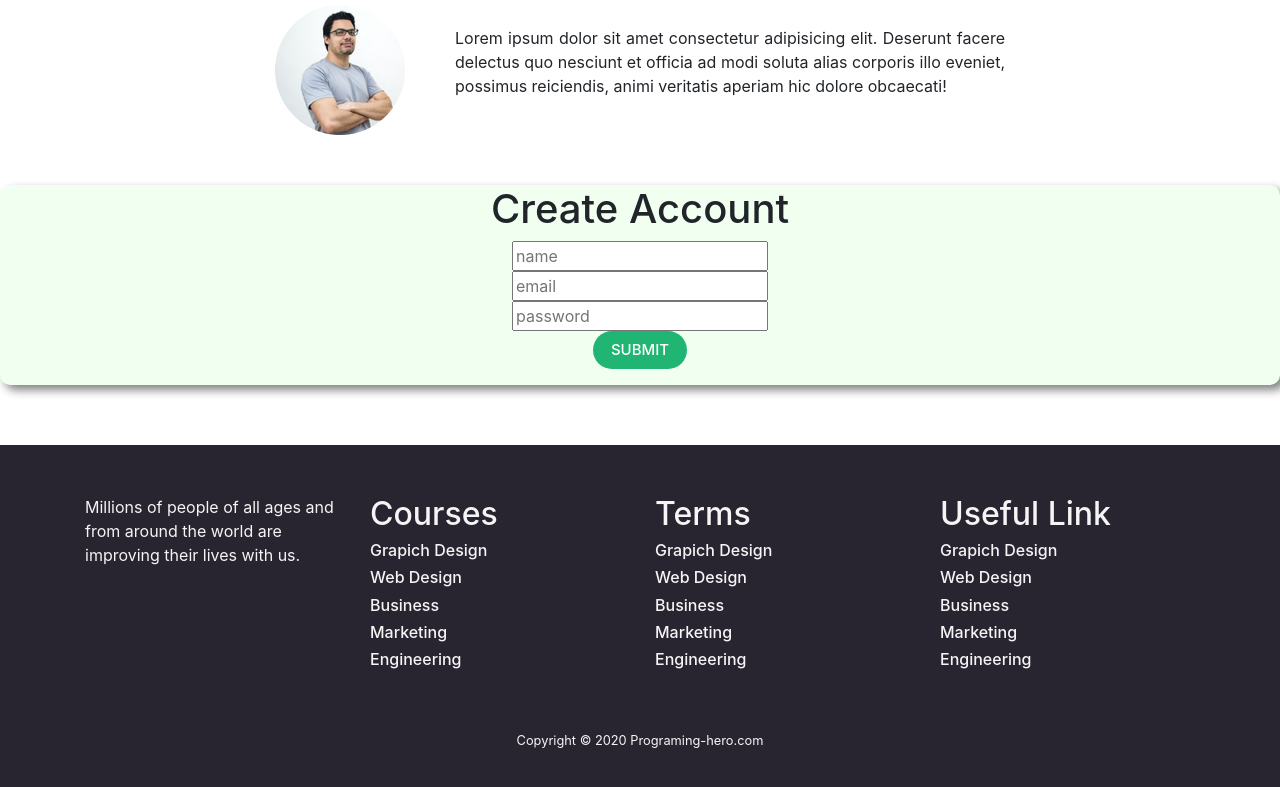
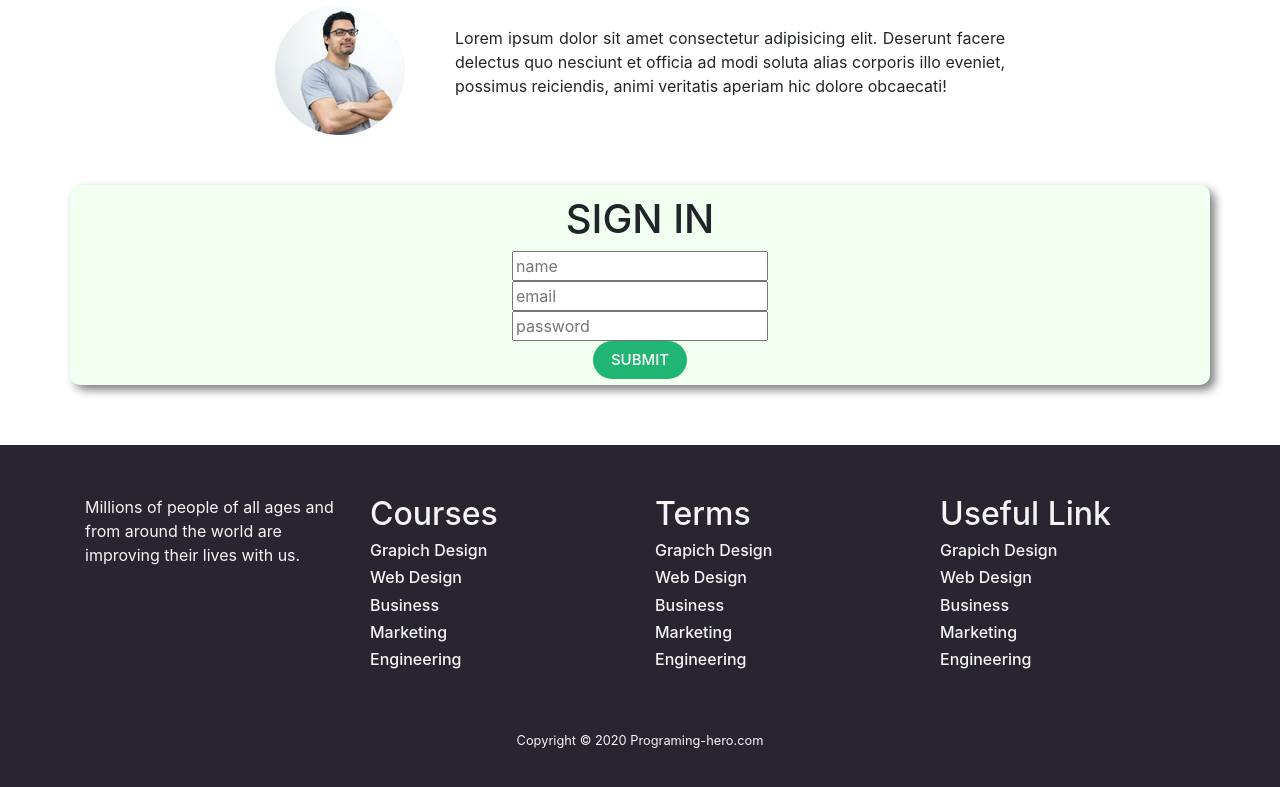
Before and after one commit to programmermohim/E-School, a plain HTML site: page index.html in a window 1280 px wide. Shown: the part 1884-2671 px from the top of the page. Drawn offline with nearby package versions, Linux system fonts and the light colour scheme; files whose address does not match are found by name.

Commit message:
i wii update my website

```diff
--- a/index.html
+++ b/index.html
@@ -28,7 +28,7 @@
                     <a class="nav-item nav-link" href="#Course">Course</a>
                     <a class="nav-item nav-link" href="#Others">Others</a>
                     <a class="nav-item nav-link" href="#photos">Photos</a>
-                    <button href="#sign" class="link-button">Sign in</button>
+                    <button href="#sign" class="nav-item link-button">Sign in</button>
                 </div>
             </div>
         </nav>
@@ -200,8 +200,8 @@
           </div>
       </div>
 <!--=================sign in==========================-->
-<div class="form" id="sign">
-  <h1 style="text-align: center;">Create Account</h1>
+<div class=" container form" id="sign">
+  <h1 style="text-align: center;">SIGN IN</h1>
   <form action="">
     <input name="name" placeholder="name" type="text" required><br>
     <input name="email" placeholder="email" type="email" required><br>
```
